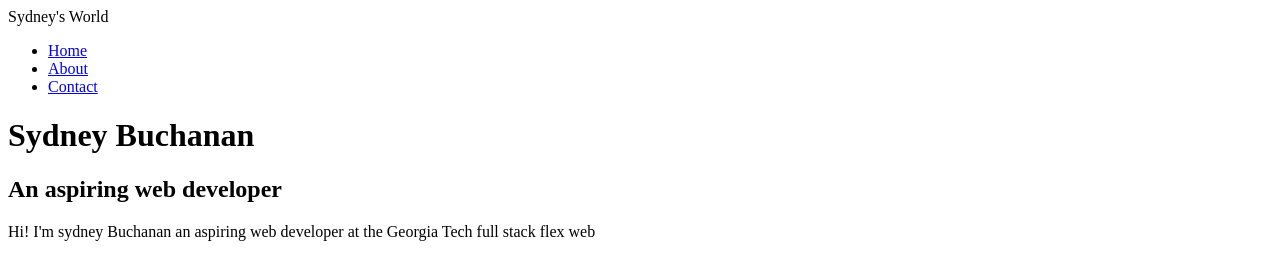
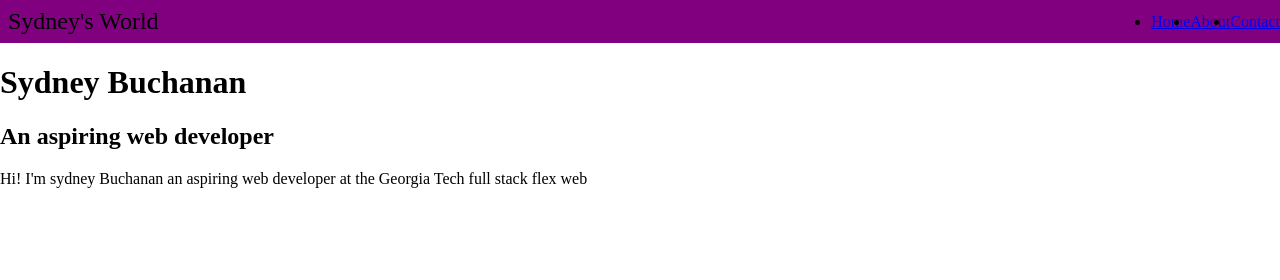
Before and after one commit to SBuchanan1/Polished-portfolio-SB, a plain HTML site: page index.html in a window 1280 px wide. Drawn offline with Linux system fonts and the light colour scheme.

Commit message:
linked styles page

```diff
--- a/index.html
+++ b/index.html
@@ -7,7 +7,7 @@
     <title>Polished Portfolio Page</title>
     <meta name="description" content="" />
     <meta name="viewport" content="width=device-width, initial-scale=1" />
-    <link rel="stylesheet" href="" />
+    <link rel="stylesheet" href="styles.css" />
   </head>
   <body>
     <nav class="navbar">
```
